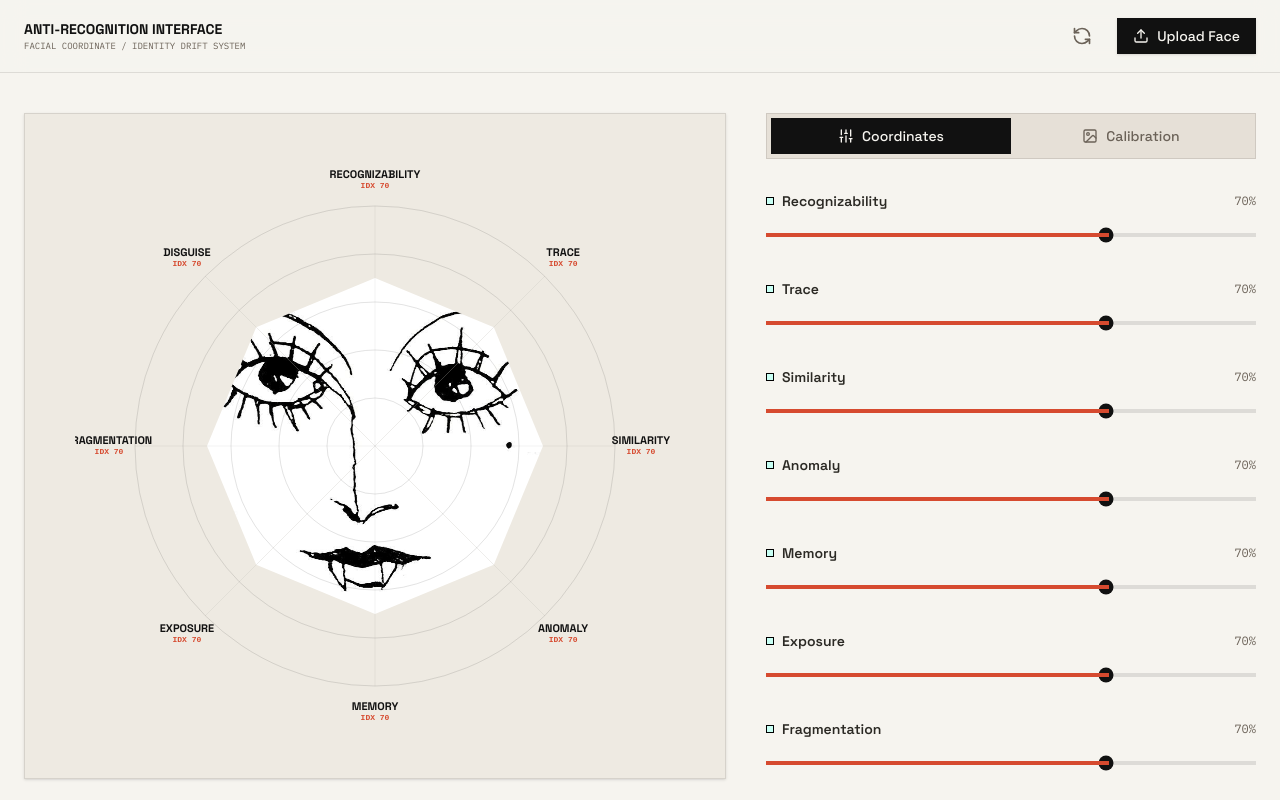
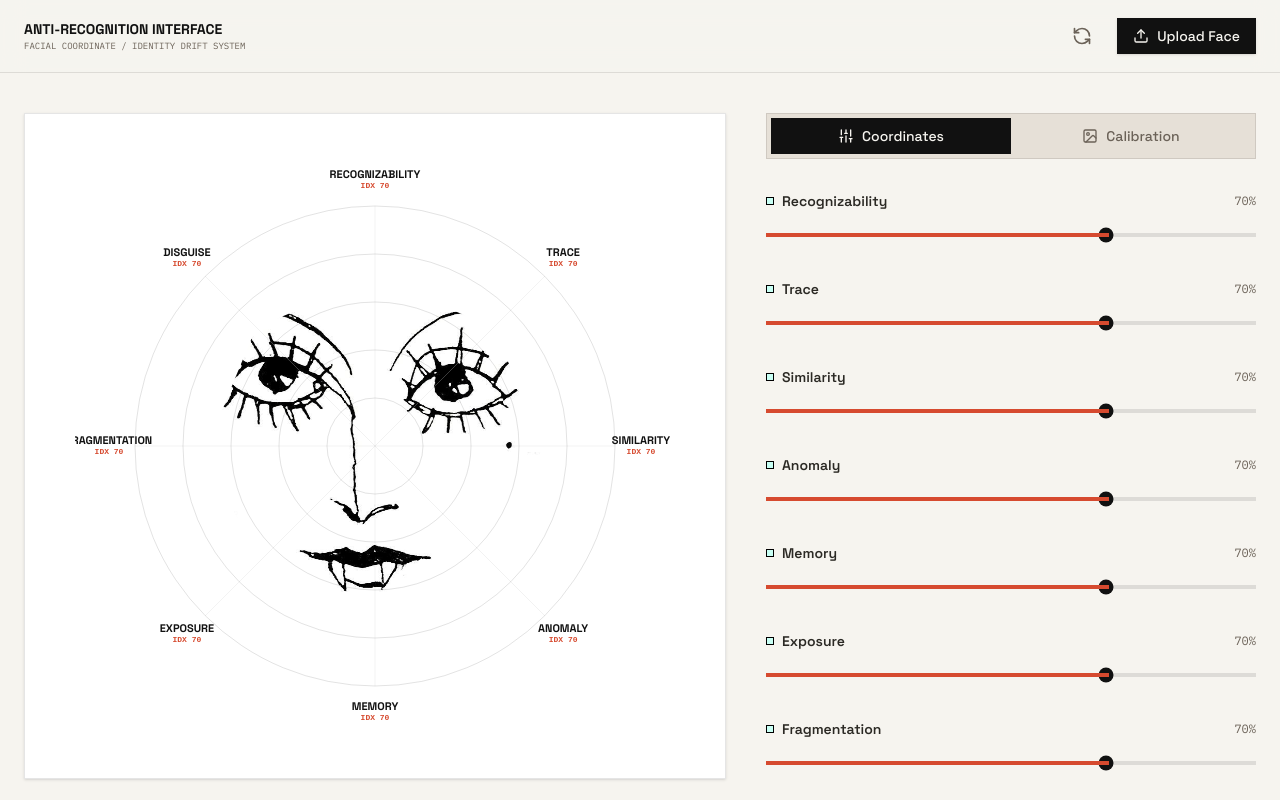
Before and after one commit to chenqing0106/Anti-Recognition-Interface, a React (Vite) app: page / in a window 1280 px wide. Shown: the top 800 px of the page. Built offline with nearby package versions, Linux system fonts and the light colour scheme.

Commit message:
Use white canvas background

```diff
--- a/src/App.tsx
+++ b/src/App.tsx
@@ -168,7 +168,7 @@ export default function App() {
     const ctx = exportCanvas.getContext('2d');
     if (!ctx) return;
 
-    ctx.fillStyle = '#EEEAE2';
+    ctx.fillStyle = '#FFFFFF';
     ctx.fillRect(0, 0, exportCanvas.width, exportCanvas.height);
     ctx.drawImage(canvas, 0, 0);
     drawExportDimensionLayer(ctx, exportCanvas.width, exportCanvas.height);
--- a/src/components/MeshWarpCanvas.tsx
+++ b/src/components/MeshWarpCanvas.tsx
@@ -321,7 +321,7 @@ export const MeshWarpCanvas: React.FC<MeshWarpCanvasProps> = ({
   }, [image, metrics, isLoaded, labels, uvPoints, isCalibrating]);
 
   return (
-    <div className="relative flex items-center justify-center p-8 bg-[#EEEAE2] border border-black/10 shadow-sm overflow-hidden">
+    <div className="relative flex items-center justify-center p-8 bg-white border border-black/10 shadow-sm overflow-hidden">
       <canvas
         ref={canvasRef}
         width={size}
@@ -332,7 +332,7 @@ export const MeshWarpCanvas: React.FC<MeshWarpCanvasProps> = ({
         onPointerUp={handlePointerUp}
       />
       {!image && (
-        <div className="absolute inset-0 flex items-center justify-center bg-[#EEEAE2]/80 backdrop-blur-sm">
+        <div className="absolute inset-0 flex items-center justify-center bg-white/80 backdrop-blur-sm">
           <p className="text-[#6B6258] font-mono text-sm uppercase">Upload a face to begin</p>
         </div>
       )}
```
